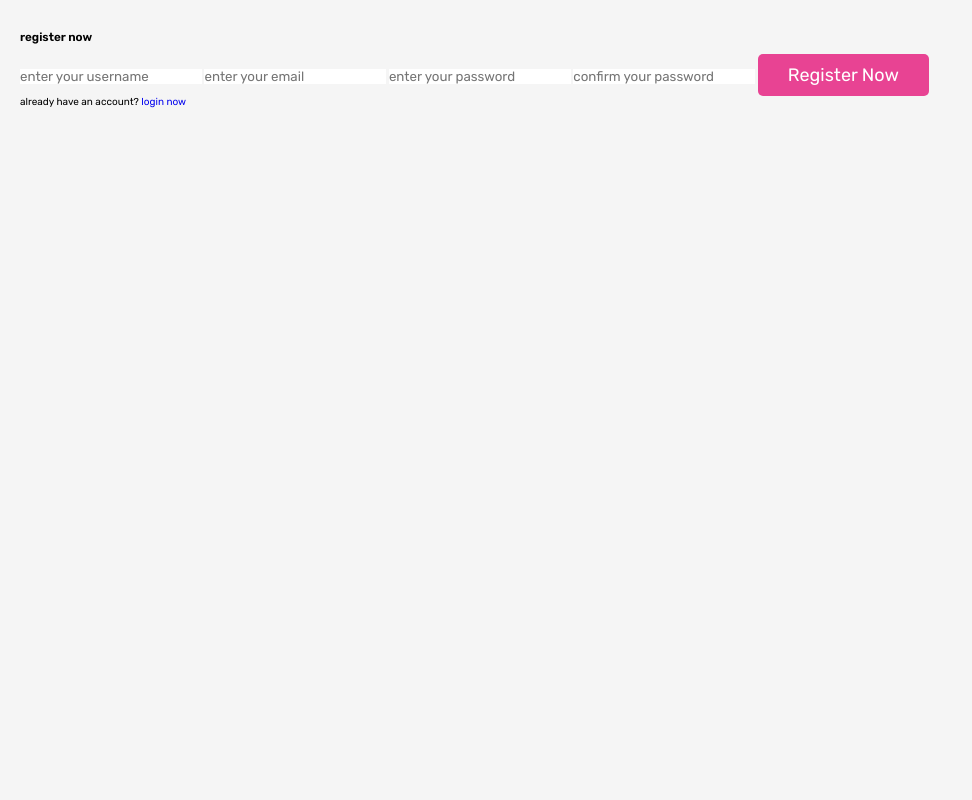
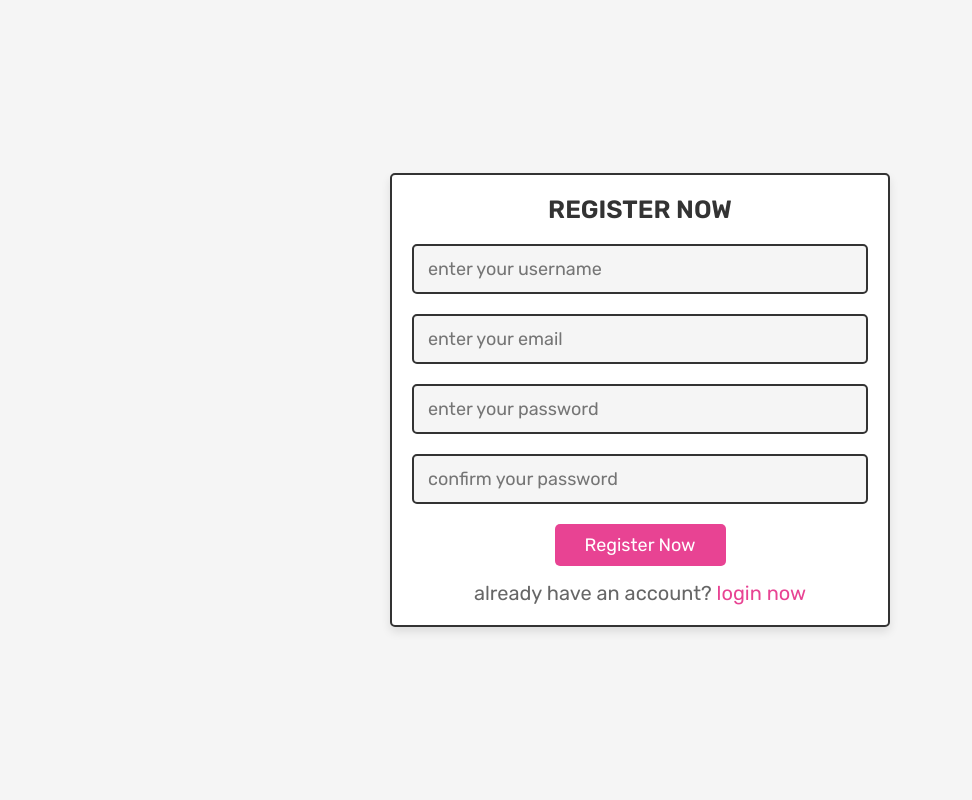
Before and after one commit to Lanarus/flower-shop, a PHP site: page /register.php in a window 1280 px wide. Shown: the whole page, without its empty margins (0-972 px from the left). Run offline with PHP 8.4, Linux system fonts and the light colour scheme.

Commit message:
register css

```diff
--- a/css/style.css
+++ b/css/style.css
@@ -87,6 +87,61 @@ html{
 .option-btn:hover{
    background-color: var(--black);
 }
+
+
+
+
+
+
+.form-container{
+   display: flex;
+   align-items: center;
+   justify-content: center;
+   min-height: 100vh;
+}
+
+.form-container form{
+   padding:2rem;
+   border-radius: .5rem;
+   border:var(--border);
+   background-color: var(--white);
+   box-shadow: var(--box-shadow);
+   width: 50rem;
+   text-align: center;
+}
+
+.form-container form h3{
+   font-size: 2.5rem;
+   text-transform: uppercase;
+   color:var(--black);
+   margin-bottom: 1rem;
+}
+
+.form-container form .box{
+   width: 100%;
+   padding:1.2rem 1.4rem;
+   font-size: 1.8rem;
+   color:var(--black);
+   border:var(--border);
+   background-color: var(--light-bg);
+   margin:1rem 0;
+   border-radius: .5rem;
+}
+.form-container form p{
+   margin-top: 1.5rem;
+   font-size: 2rem;
+   color:var(--light-color);
+}
+
+.form-container form p a{
+   color:var(--pink);
+}
+
+.form-container form p a:hover{
+   text-decoration: underline;
+}
+
+
 
 .header{
     position: sticky;
```
